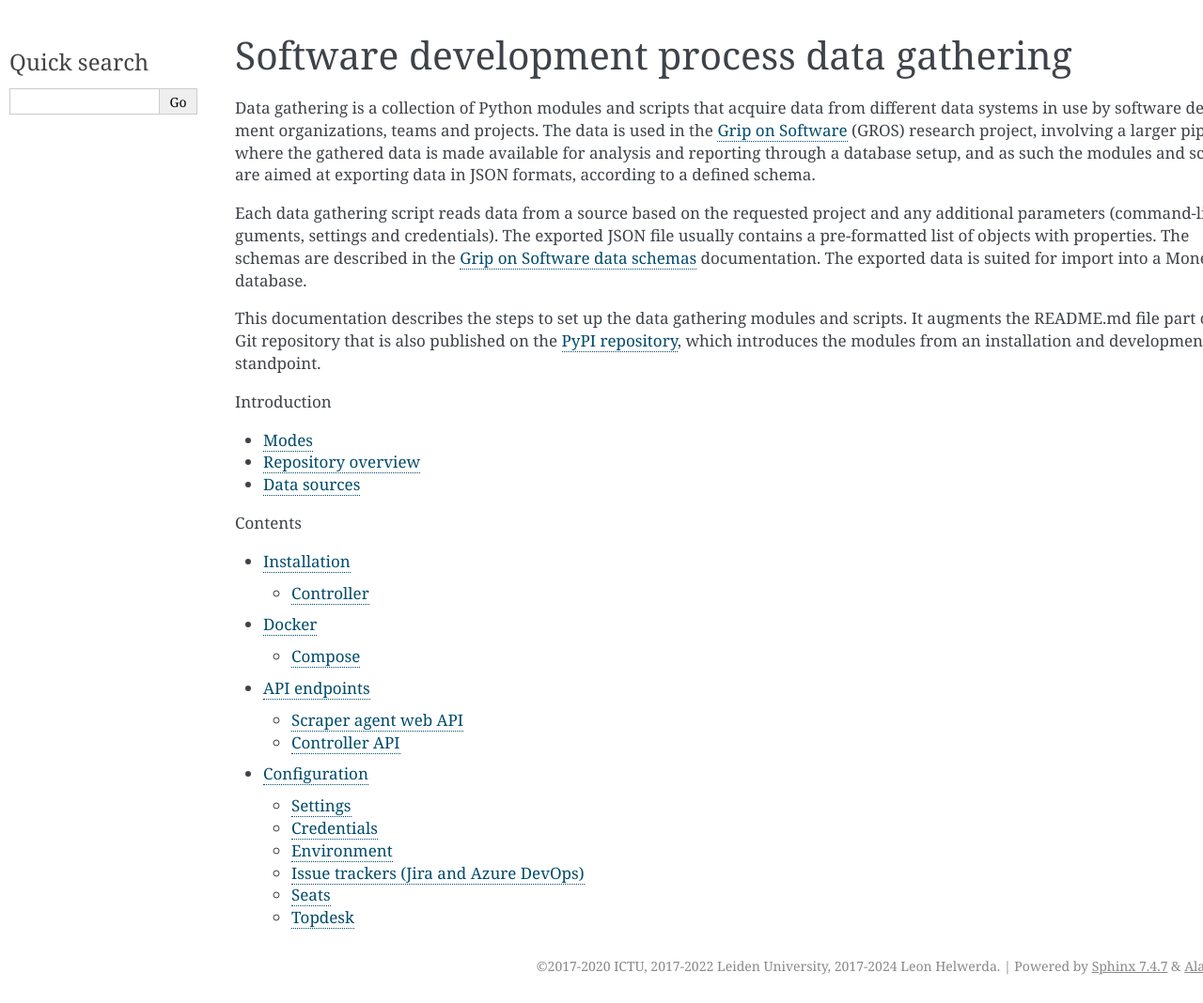
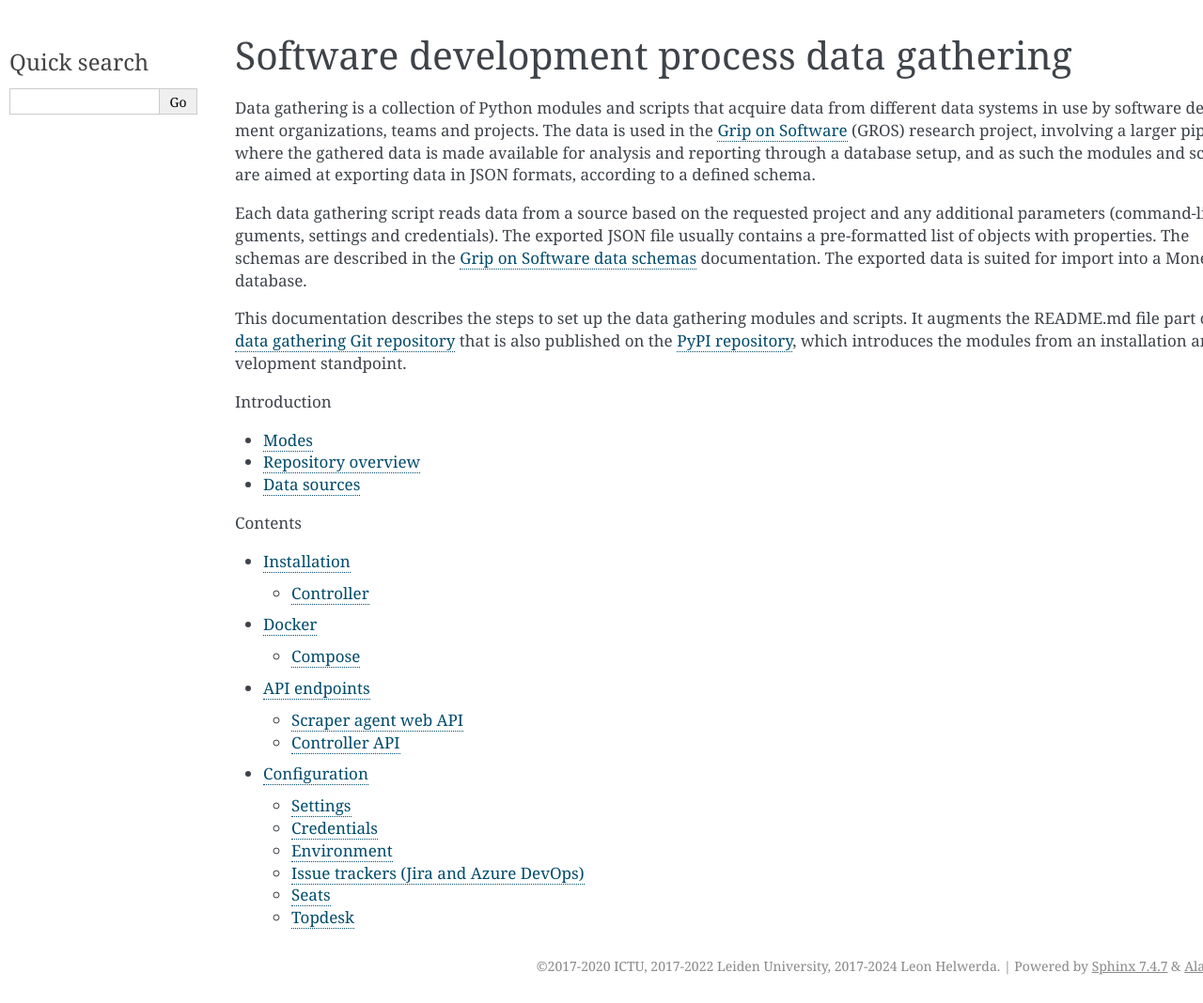
Before and after one commit to grip-on-software/data-gathering, a Sphinx documentation site: the page built from doc/source/index.md, in a window 1280 px wide. Shown: the whole page at 94% size. Built offline with Sphinx 7.4.7, drawn with Linux system fonts in a browser that asks for light colours.

Commit message:
Documentation: Link to Git repository

```diff
--- a/doc/source/index.md
+++ b/doc/source/index.md
@@ -17,7 +17,8 @@ data schemas](https://gros.liacs.nl/schema/) documentation. The exported data
 is suited for import into a MonetDB database.
 
 This documentation describes the steps to set up the data gathering modules and
-scripts. It augments the README.md file part of the Git repository that is also
+scripts. It augments the README.md file part of the [data gathering Git
+repository](https://github.com/grip-on-software/data-gathering) that is also
 published on the [PyPI repository](https://pypi.org/project/gros-gatherer/),
 which introduces the modules from an installation and development standpoint.
 
```
